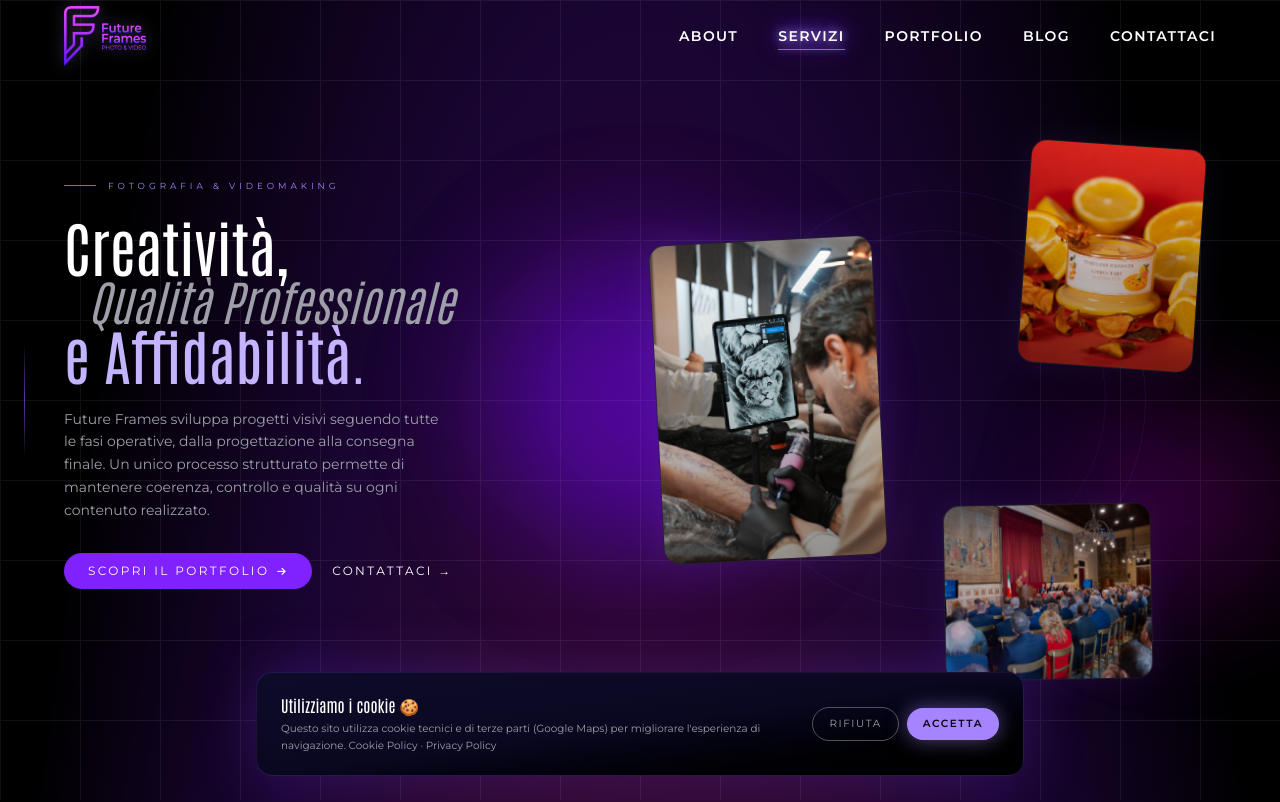
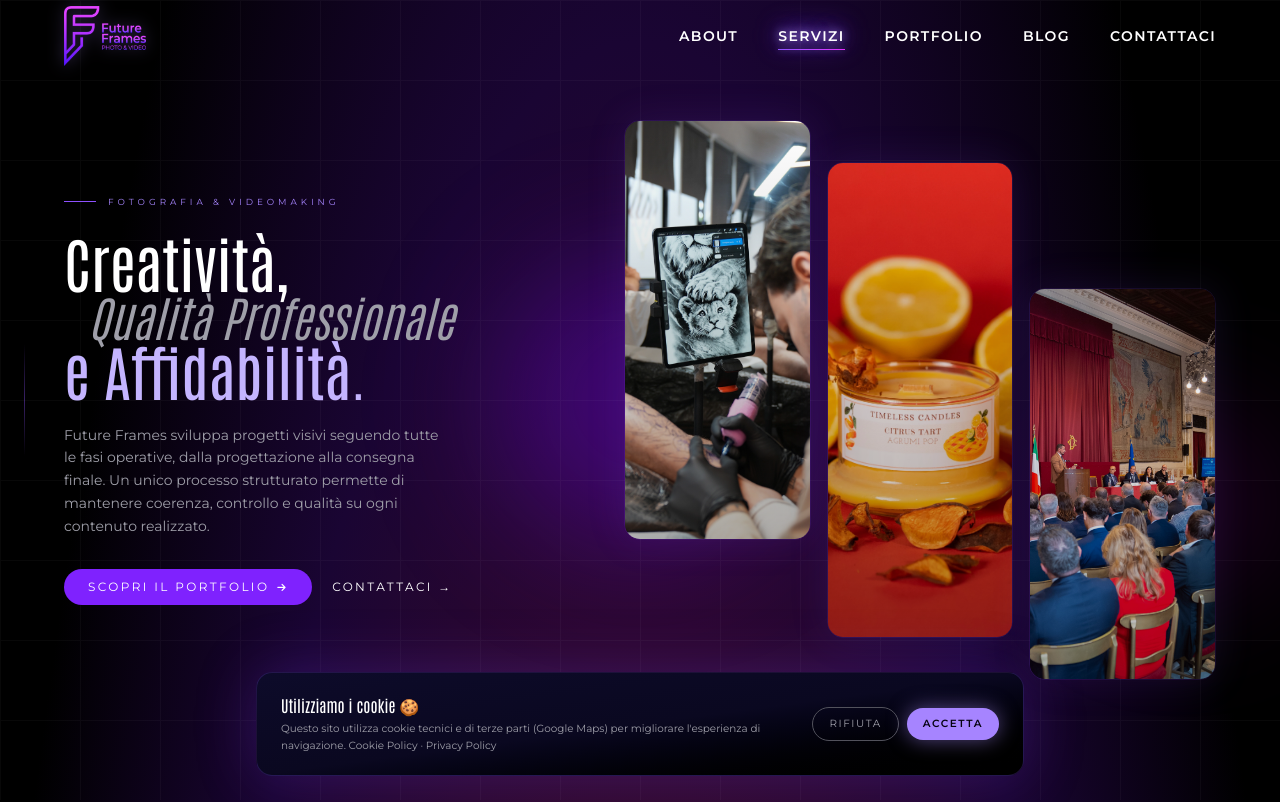
Before and after one commit to alelodato/future-frames-next, a Next.js app: page /servizi in a window 1280 px wide. Shown: the top 802 px of the page. Built offline with nearby package versions, Linux system fonts and the light colour scheme.

Commit message:
adattato hero e layout pagina servizi per tablet

```diff
--- a/src/app/portfolio/page.jsx
+++ b/src/app/portfolio/page.jsx
@@ -328,7 +328,6 @@ function HorizontalPortfolio({ projects }) {
               <div className="h-px w-8 bg-zinc-700 relative overflow-hidden">
                 <div className="absolute inset-0 bg-violet-400" style={{ animation: "slideRight 1.6s ease-in-out infinite" }} />
               </div>
-              <i className="fa-solid fa-arrow-right text-zinc-500 text-xs animate-pulse" />
             </div>
           </div>
           <style>{`@keyframes slideRight { 0%{transform:translateX(-100%)} 100%{transform:translateX(100%)} }`}</style>
@@ -467,9 +466,6 @@ export default function Portfolio() {
 
       {/* ── CTA FINALE ── */}
       <section className="relative h-[70vh] overflow-hidden flex items-center justify-center">
-        <video src="/videos/ToyotaXReply.mp4" autoPlay muted loop playsInline
-          className="absolute inset-0 h-full w-full object-cover opacity-20"
-          style={{ filter: "saturate(0.4)" }} />
         <div className="absolute inset-0 bg-gradient-to-b from-black via-transparent to-black" />
         <div className="pointer-events-none absolute inset-0"
           style={{ background: "radial-gradient(ellipse at center, rgba(139,92,246,0.12) 0%, transparent 70%)" }} />
--- a/src/app/servizi/page.jsx
+++ b/src/app/servizi/page.jsx
@@ -107,6 +107,7 @@ const services = [
   },
 ];
 
+// ─── STICKY SERVICES (xl+) ────────────────────────────────────
 function StickyServices() {
   const containerRef = useRef(null);
   const mediaRefs = useRef([]);
@@ -119,20 +120,17 @@ function StickyServices() {
         if (i === 0) { gsap.set(el, { opacity: 1, scale: 1 }); return; }
         gsap.set(el, { opacity: 0, scale: 1.04 });
       });
-
       textRefs.current.forEach((el, i) => {
         if (!el) return;
         if (i === 0) { gsap.set(el, { opacity: 1, y: 0 }); return; }
         gsap.set(el, { opacity: 0, y: 32 });
       });
-
       services.forEach((_, i) => {
         const textEl = textRefs.current[i];
         const mediaEl = mediaRefs.current[i];
         const prevTextEl = textRefs.current[i - 1];
         const prevMediaEl = mediaRefs.current[i - 1];
         if (!textEl || i === 0) return;
-
         ScrollTrigger.create({
           trigger: textEl,
           start: "top 55%",
@@ -152,13 +150,12 @@ function StickyServices() {
         });
       });
     }, containerRef);
-
     return () => ctx.revert();
   }, []);
 
   return (
-    <div ref={containerRef} className="hidden md:grid grid-cols-2 relative">
-      <div className="py-24 px-12 lg:px-16 space-y-0">
+    <div ref={containerRef} className="hidden xl:grid grid-cols-2 relative">
+      <div className="py-24 px-16 space-y-0">
         {services.map((s, i) => (
           <div
             key={s.id}
@@ -168,33 +165,18 @@ function StickyServices() {
           >
             <div className="flex items-center gap-3">
               <span className="font-montserrat text-[0.55rem] uppercase tracking-[0.5em] text-zinc-600">{s.index}</span>
-              <div className="h-px w-8 bg-gradient-to-b from-transparent via-violet-500/40 to-transparent" />
+              <div className="h-px w-8 bg-gradient-to-r from-transparent via-violet-500/40 to-transparent" />
               <i className={`${s.icon} text-violet-400/60 text-xs`} />
               <span className="font-montserrat text-[0.55rem] uppercase tracking-[0.5em] text-violet-500/60">{s.label}</span>
             </div>
-
             <div>
-              <h2 className="font-antonio text-4xl lg:text-5xl text-white leading-tight">{s.title}</h2>
-              <h2 className="font-antonio text-4xl lg:text-5xl text-violet-300 leading-tight">{s.subtitle}</h2>
+              <h2 className="font-antonio text-4xl xl:text-5xl text-white leading-tight">{s.title}</h2>
+              <h2 className="font-antonio text-4xl xl:text-5xl text-violet-300 leading-tight">{s.subtitle}</h2>
             </div>
-
-            <div className="h-px w-16 bg-gradient-to-b from-transparent via-violet-500/40 to-transparent" />
-
+            <div className="h-px w-16 bg-gradient-to-r from-transparent via-violet-500/40 to-transparent" />
             {s.body && (
               <p className="font-montserrat text-sm leading-relaxed text-zinc-400 max-w-sm">{s.body}</p>
             )}
-
-            {s.list && s.list.length > 0 && (
-              <ul className="space-y-3">
-                {s.list.map((item) => (
-                  <li key={item} className="flex items-start gap-3 font-montserrat text-sm text-zinc-300">
-                    <span className="mt-1.5 h-1 w-1 flex-shrink-0 rounded-full bg-violet-400" />
-                    {item}
-                  </li>
-                ))}
-              </ul>
-            )}
-
             <Link href="/contact"
               className="inline-flex self-start items-center gap-2 rounded-full border border-violet-400/40 px-6 py-2.5 font-montserrat text-xs uppercase tracking-[0.25em] text-violet-300 transition hover:bg-violet-900/30 hover:border-violet-400/70">
               Richiedi un preventivo
@@ -203,9 +185,8 @@ function StickyServices() {
           </div>
         ))}
       </div>
-
       <div className="relative">
-        <div className="sticky top-0 h-screen flex items-center justify-center px-8 lg:px-12">
+        <div className="sticky top-0 h-screen flex items-center justify-center px-12">
           <div className="relative w-full" style={{ height: "70vh", maxHeight: "680px" }}>
             <div className="pointer-events-none absolute inset-0 rounded-3xl"
               style={{ background: "radial-gradient(ellipse at 60% 40%, rgba(139,92,246,0.18) 0%, transparent 70%)" }} />
@@ -237,42 +218,32 @@ function StickyServices() {
 
 function MobileServices() {
   return (
-    <div className="md:hidden px-5 py-8 space-y-20">
+    <div className="xl:hidden px-5 md:px-8 py-8 space-y-16">
       {services.map((s) => (
-        <section key={s.id} id={`${s.id}-mobile`} className="space-y-6">
+        <section key={s.id} id={`${s.id}-mobile`} className="space-y-5">
           <div className="flex items-center gap-3">
             <span className="font-montserrat text-[0.55rem] uppercase tracking-[0.5em] text-zinc-600">{s.index}</span>
             <div className="h-px w-6 bg-gradient-to-r from-transparent via-violet-500/40 to-transparent" />
             <i className={`${s.icon} text-violet-400/60 text-xs`} />
             <span className="font-montserrat text-[0.55rem] uppercase tracking-[0.5em] text-violet-500/60">{s.label}</span>
           </div>
-
           <div>
-            <h2 className="font-antonio text-3xl text-white leading-tight">{s.title}</h2>
-            <h2 className="font-antonio text-3xl text-violet-300 leading-tight">{s.subtitle}</h2>
+            <h2 className="font-antonio text-3xl md:text-4xl text-white leading-tight">{s.title}</h2>
+            <h2 className="font-antonio text-3xl md:text-4xl text-violet-300 leading-tight">{s.subtitle}</h2>
           </div>
-
-          <div className="overflow-hidden rounded-2xl border border-white/8 shadow-[0_20px_60px_rgba(0,0,0,0.8)]"
-            style={{ height: "240px" }}>
+          <div className="flex justify-center">
+            <div className="relative overflow-hidden rounded-2xl border border-violet-500/15 w-full md:max-w-lg"
+              style={{ height: "260px", boxShadow: "0 0 30px rgba(139,92,246,0.08)" }}>
               {s.media.type === "video" ? (
                 <video src={s.media.src} autoPlay muted loop playsInline className="h-full w-full object-cover" />
               ) : (
                 <img src={s.media.src} alt={s.media.alt} className="h-full w-full object-cover" loading="lazy" />
               )}
+              <div className="absolute inset-0 bg-gradient-to-t from-black/50 to-transparent" />
             </div>
-
+          </div>
           <div className="space-y-4 border-l border-violet-500/30 pl-5">
             {s.body && <p className="font-montserrat text-sm leading-relaxed text-zinc-400">{s.body}</p>}
-            {s.list && s.list.length > 0 && (
-              <ul className="space-y-2">
-                {s.list.map((item) => (
-                  <li key={item} className="flex items-start gap-3 font-montserrat text-xs text-zinc-300">
-                    <span className="mt-1.5 h-1 w-1 flex-shrink-0 rounded-full bg-violet-400" />
-                    {item}
-                  </li>
-                ))}
-              </ul>
-            )}
             <Link href="/contact"
               className="inline-flex items-center gap-2 rounded-full border border-violet-400/40 px-5 py-2 font-montserrat text-xs uppercase tracking-[0.2em] text-violet-300 transition hover:bg-violet-900/30">
               Richiedi un preventivo
@@ -297,25 +268,18 @@ export default function Servizi() {
   }, []);
 
   return (
-    <div className="min-h-screen bg-[#02010b] text-white" style={{ background: "radial-gradient(ellipse at center, #000000 0%, #000000 8%, #1a0533 30%, #3d0b2d 50%, #1a0533 70%, #000000 88%, #000000 100%)" }}>
+    <div className="min-h-screen text-white" style={{ background: "radial-gradient(ellipse at center, #000000 0%, #000000 8%, #1a0533 30%, #3d0b2d 50%, #1a0533 70%, #000000 88%, #000000 100%)" }}>
 
-      <div className="relative h-[100svh] min-h-[600px] overflow-hidden md:mb-24">
+      {/* ── HERO ── */}
+      <div className="relative min-h-[100svh] md:min-h-0 xl:min-h-[100svh] xl:mb-24">
 
         <div className="pointer-events-none absolute top-1/2 left-1/2 -translate-x-1/2 -translate-y-1/2 h-72 w-72 rounded-full bg-violet-700/35 blur-3xl" />
         <div className="pointer-events-none absolute bottom-1/4 right-0 h-48 w-48 rounded-full bg-fuchsia-600/15 blur-3xl" />
         <div className="pointer-events-none absolute inset-0 opacity-[0.03]"
           style={{ backgroundImage: "linear-gradient(rgba(255,255,255,1) 1px, transparent 1px), linear-gradient(90deg, rgba(255,255,255,1) 1px, transparent 1px)", backgroundSize: "80px 80px" }} />
 
-        {/* ── HERO ── */}
-        <div className="relative h-[100svh] min-h-[600px] overflow-hidden md:mb-24">
-
-          <div className="pointer-events-none absolute top-1/2 left-1/2 -translate-x-1/2 -translate-y-1/2 h-72 w-72 rounded-full bg-violet-700/35 blur-3xl" />
-          <div className="pointer-events-none absolute bottom-1/4 right-0 h-48 w-48 rounded-full bg-fuchsia-600/15 blur-3xl" />
-          <div className="pointer-events-none absolute inset-0 opacity-[0.03]"
-            style={{ backgroundImage: "linear-gradient(rgba(255,255,255,1) 1px, transparent 1px), linear-gradient(90deg, rgba(255,255,255,1) 1px, transparent 1px)", backgroundSize: "80px 80px" }} />
-
-          {/* MOBILE */}
-          <div className="lg:hidden relative z-10 flex flex-col px-5 pt-28 pb-10 gap-10">
+        {/* ── MOBILE (< md) ── */}
+        <div className="md:hidden relative z-10 flex flex-col px-5 pt-28 pb-10 gap-10">
           <div className="flex flex-col">
             <div className="flex items-center gap-3 mb-6">
               <div className="h-px w-6 bg-violet-500 flex-shrink-0" />
@@ -333,7 +297,6 @@ export default function Servizi() {
               Un unico processo strutturato permette di mantenere coerenza, controllo e qualità su ogni contenuto realizzato.
             </p>
           </div>
-
           <div className="flex flex-col gap-5">
             <div className="flex items-center gap-5">
               <a href="/portfolio"
@@ -346,8 +309,7 @@ export default function Servizi() {
                 Contattaci →
               </a>
             </div>
-
-              <div className="flex gap-2 overflow-x-auto pb-1 scrollbar-none" style={{ WebkitOverflowScrolling: "touch" }}>
+            <div className="flex gap-2 overflow-x-auto pb-1 [&::-webkit-scrollbar]:hidden [-ms-overflow-style:none] [scrollbar-width:none]" style={{ WebkitOverflowScrolling: "touch" }}>
               {services.map((s) => (
                 <a key={s.id} href={`#${s.id}-mobile`}
                   className="flex-shrink-0 rounded-full border border-violet-500/30 px-4 py-1.5 font-montserrat text-[0.6rem] uppercase tracking-[0.1em] text-zinc-600 hover:border-violet-500/50 hover:text-violet-300 transition">
@@ -355,7 +317,6 @@ export default function Servizi() {
                 </a>
               ))}
             </div>
-
             <button
               type="button"
               onClick={() => {
@@ -374,71 +335,120 @@ export default function Servizi() {
           </div>
         </div>
 
-          {/* DESKTOP */}
-          <div className="hidden lg:flex relative z-10 h-full items-center px-8 lg:px-16 max-w-7xl mx-auto gap-8">
-            <div className="flex-1 flex flex-col justify-center min-w-0 max-w-xl">
+        {/* ── TABLET md → xl (stesso layout) ── */}
+        <div className="hidden md:flex xl:hidden relative z-10 flex-col px-8 lg:px-12 pt-24 pb-12 gap-8">
+          <div>
+            <div className="flex items-center gap-3 mb-5">
+              <div className="h-px w-6 bg-violet-500 flex-shrink-0" />
+              <p className="font-montserrat text-[0.6rem] uppercase tracking-[0.4em] text-violet-400">
+                Fotografia & Videomaking
+              </p>
+            </div>
+            <h1 className="leading-[1.05]">
+              <span className="block font-antonio text-[3.2rem] lg:text-[4rem] text-white">Creatività,</span>
+              <span className="block font-antonio text-[2.6rem] lg:text-[3.2rem] text-zinc-400 italic ml-4">Qualità Professionale</span>
+              <span className="block font-antonio text-[3.2rem] lg:text-[4rem] text-violet-300">e Affidabilità.</span>
+            </h1>
+          </div>
+
+          <div className="flex gap-3 w-full lg:max-w-2xl" style={{ height: "200px" }}>
+            <div className="flex-1 rounded-2xl overflow-hidden border border-violet-500/20 shadow-xl">
+              <img src="/images/servizi1.webp" alt="" className="w-full h-full object-cover" />
+            </div>
+            <div className="flex-1 rounded-2xl overflow-hidden border border-violet-500/20 shadow-xl mt-6">
+              <img src="/images/servizi2.webp" alt="" className="w-full h-full object-cover" />
+            </div>
+            <div className="flex-1 rounded-2xl overflow-hidden border border-violet-500/20 shadow-xl">
+              <img src="/images/servizi3.jpg" alt="" className="w-full h-full object-cover" />
+            </div>
+          </div>
+
+          <div className="flex flex-col gap-4 lg:max-w-2xl">
+            <p className="font-montserrat text-sm leading-relaxed text-zinc-400 max-w-lg">
+              Future Frames sviluppa progetti visivi seguendo tutte le fasi operative, dalla progettazione alla consegna finale.
+              Un unico processo strutturato permette di mantenere coerenza, controllo e qualità su ogni contenuto realizzato.
+            </p>
+            <div className="flex items-center gap-5">
+              <a href="/portfolio"
+                className="inline-flex items-center gap-2 rounded-full bg-violet-600 hover:bg-violet-500 px-6 py-2.5 font-montserrat text-xs uppercase tracking-[0.15em] text-white transition">
+                Scopri il portfolio
+                <i className="fa-solid fa-arrow-right text-[0.6rem]" />
+              </a>
+              <a href="/contact"
+                className="font-montserrat text-xs uppercase tracking-[0.2em] text-zinc-500 hover:text-white transition">
+                Contattaci →
+              </a>
+            </div>
+            <div className="flex flex-wrap gap-2">
+              {services.map((s) => (
+                <a key={s.id} href={`#${s.id}-mobile`}
+                  className="rounded-full border border-violet-500/30 px-4 py-1.5 font-montserrat text-[0.6rem] uppercase tracking-[0.1em] text-zinc-600 hover:border-violet-500/50 hover:text-violet-300 transition">
+                  {s.label}
+                </a>
+              ))}
+            </div>
+          </div>
+        </div>
+
+        {/* ── DESKTOP (xl+) ── */}
+        <div className="hidden xl:flex relative z-10 h-full min-h-[100svh] items-center px-16 max-w-7xl mx-auto gap-12">
+          <div className="flex-1 flex flex-col justify-center min-w-0 max-w-lg">
             <div className="flex items-center gap-3 mb-6">
               <div className="h-px w-8 bg-violet-500 flex-shrink-0" />
               <p className="font-montserrat text-[0.55rem] uppercase tracking-[0.45em] text-violet-400">
                 Fotografia & Videomaking
               </p>
             </div>
-
-              <h1 className="leading-none mb-6"><span className="block font-antonio text-4xl xl:text-6xl text-white">Creatività,</span>
-                <span className="block font-antonio text-3xl xl:text-5xl text-zinc-400 font-light italic ml-6">Qualità Professionale</span>
-                <span className="block font-antonio text-4xl xl:text-6xl text-violet-300">e Affidabilità.</span>
+            <h1 className="leading-none mb-6">
+              <span className="block font-antonio text-5xl xl:text-6xl text-white">Creatività,</span>
+              <span className="block font-antonio text-4xl xl:text-5xl text-zinc-400 font-light italic ml-6">Qualità Professionale</span>
+              <span className="block font-antonio text-5xl xl:text-6xl text-violet-300">e Affidabilità.</span>
             </h1>
-
             <div className="mb-8 max-w-sm">
               <p className="font-montserrat text-sm leading-relaxed text-zinc-400">
                 Future Frames sviluppa progetti visivi seguendo tutte le fasi operative, dalla progettazione alla consegna finale.
                 Un unico processo strutturato permette di mantenere coerenza, controllo e qualità su ogni contenuto realizzato.
               </p>
             </div>
-
-              <div className="flex items-center gap-5 mb-8">
-                <a href="#portfolio"
+            <div className="flex items-center gap-5">
+              <a href="/portfolio"
                 className="inline-flex items-center gap-2 rounded-full bg-violet-600 hover:bg-violet-500 px-6 py-2.5 font-montserrat text-xs uppercase tracking-[0.2em] text-white transition">
                 Scopri il portfolio
                 <i className="fa-solid fa-arrow-right text-[0.6rem]" />
               </a>
-                <a href="#contact"
+              <a href="/contact"
                 className="font-montserrat text-xs uppercase tracking-[0.2em] text-zinc-500 hover:text-white transition">
                 Contattaci →
               </a>
             </div>
           </div>
 
-            {/* Immagini flottanti */}
-            <div className="flex flex-1 items-center justify-center relative h-full max-w-sm lg:max-w-none">
-              <div className="absolute inset-0 flex items-center justify-center pointer-events-none">
-                <div className="h-[320px] w-[320px] lg:h-[420px] lg:w-[420px] rounded-full border border-violet-500/10 animate-spin"
-                  style={{ animationDuration: "20s" }} />
-                <div className="absolute h-[260px] w-[260px] lg:h-[340px] lg:w-[340px] rounded-full border border-violet-500/8 animate-spin"
-                  style={{ animationDuration: "15s", animationDirection: "reverse" }} />
+          <div className="flex flex-1 items-center justify-end gap-4 h-full py-16">
+            <div className="flex flex-col justify-start flex-1 max-w-[220px] xl:max-w-[260px]" style={{ height: "70vh" }}>
+              <div className="relative w-full rounded-2xl overflow-hidden border border-violet-500/15"
+                style={{ height: "75%", boxShadow: "0 0 40px rgba(139,92,246,0.12)" }}>
+                <img src="/images/servizi1.webp" alt="" className="w-full h-full object-cover" />
+                <div className="absolute inset-0 bg-gradient-to-t from-black/30 to-transparent" />
               </div>
-
-              <div className="absolute left-0 top-1/2 -translate-y-1/2 w-44 h-64 lg:w-56 lg:h-80 rounded-2xl overflow-hidden border border-zinc-800/60 shadow-2xl rotate-[-3deg]"
-                style={{ boxShadow: "0 0 40px rgba(139,92,246,0.15)" }}>
-                <img src="/images/servizi1.webp" alt="" className="w-full h-full object-cover" />
-                <div className="absolute inset-0 bg-gradient-to-t from-black/40 to-transparent" />
             </div>
-
-              <div className="absolute right-4 top-[18%] w-36 h-48 lg:w-44 lg:h-56 rounded-2xl overflow-hidden border border-zinc-800/60 shadow-2xl rotate-[4deg]"
-                style={{ boxShadow: "0 0 30px rgba(139,92,246,0.1)" }}>
+            <div className="flex flex-col justify-center flex-1 max-w-[220px] xl:max-w-[260px]" style={{ height: "70vh" }}>
+              <div className="relative w-full rounded-2xl overflow-hidden border border-violet-500/15"
+                style={{ height: "85%", boxShadow: "0 0 40px rgba(139,92,246,0.12)" }}>
                 <img src="/images/servizi2.webp" alt="" className="w-full h-full object-cover" />
-                <div className="absolute inset-0 bg-gradient-to-t from-black/40 to-transparent" />
+                <div className="absolute inset-0 bg-gradient-to-t from-black/30 to-transparent" />
               </div>
-
-              <div className="absolute right-16 bottom-[15%] w-44 h-36 lg:w-52 lg:h-44 rounded-2xl overflow-hidden border border-zinc-800/60 shadow-2xl rotate-[-1deg]"
-                style={{ boxShadow: "0 0 30px rgba(139,92,246,0.1)" }}>
+            </div>
+            <div className="flex flex-col justify-end flex-1 max-w-[220px] xl:max-w-[260px]" style={{ height: "70vh" }}>
+              <div className="relative w-full rounded-2xl overflow-hidden border border-violet-500/15"
+                style={{ height: "70%", boxShadow: "0 0 40px rgba(139,92,246,0.12)" }}>
                 <img src="/images/servizi3.jpg" alt="" className="w-full h-full object-cover" />
-                <div className="absolute inset-0 bg-gradient-to-t from-black/40 to-transparent" />
+                <div className="absolute inset-0 bg-gradient-to-t from-black/30 to-transparent" />
+              </div>
             </div>
           </div>
         </div>
 
-          <div className="hidden lg:block absolute left-6 top-1/2 -translate-y-1/2 h-28 w-px bg-gradient-to-b from-transparent via-violet-500/40 to-transparent" />
+        <div className="hidden xl:block absolute left-6 top-1/2 -translate-y-1/2 h-28 w-px bg-gradient-to-b from-transparent via-violet-500/40 to-transparent" />
 
         <button
           type="button"
@@ -447,27 +457,7 @@ export default function Servizi() {
             if (next) next.scrollIntoView({ behavior: "smooth" });
             else window.scrollBy({ top: window.innerHeight, behavior: "smooth" });
           }}
-            className="hidden lg:flex absolute bottom-8 left-1/2 -translate-x-1/2 flex-col items-center gap-2 opacity-40 hover:opacity-80 transition-opacity cursor-pointer bg-transparent border-none p-0">
-            <div className="relative h-10 w-px overflow-hidden">
-              <div className="absolute inset-0 bg-zinc-700" />
-              <div className="absolute w-full"
-                style={{ height: "50%", background: "linear-gradient(to bottom, transparent, #a78bfa, transparent)", animation: "scrollLight 1.5s ease-in-out infinite" }} />
-            </div>
-            <span className="font-montserrat text-[0.5rem] uppercase tracking-[0.3em] text-zinc-500">Scroll</span>
-          </button>
-
-        </div>
-
-        <div className="hidden md:block absolute left-6 top-1/2 -translate-y-1/2 h-28 w-px bg-gradient-to-b from-transparent via-violet-500/40 to-transparent" />
-
-        <button
-          type="button"
-          onClick={() => {
-            const next = document.getElementById("videolezioni");
-            if (next) next.scrollIntoView({ behavior: "smooth" });
-            else window.scrollBy({ top: window.innerHeight, behavior: "smooth" });
-          }}
-          className="hidden md:flex absolute bottom-8 left-1/2 -translate-x-1/2 flex-col items-center gap-2 opacity-40 hover:opacity-80 transition-opacity cursor-pointer bg-transparent border-none p-0">
+          className="hidden xl:flex absolute bottom-8 left-1/2 -translate-x-1/2 flex-col items-center gap-2 opacity-40 hover:opacity-80 transition-opacity cursor-pointer bg-transparent border-none p-0">
           <div className="relative h-10 w-px overflow-hidden">
             <div className="absolute inset-0 bg-zinc-700" />
             <div className="absolute w-full"
```
Also changed, not shown: src/components/Intro.jsx (+4 -4 lines), public/images/intro1.webp (added). Lines whose indentation alone changed are shown as unchanged.
